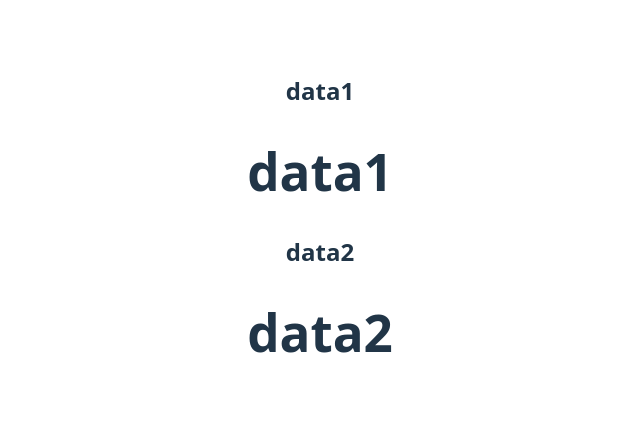
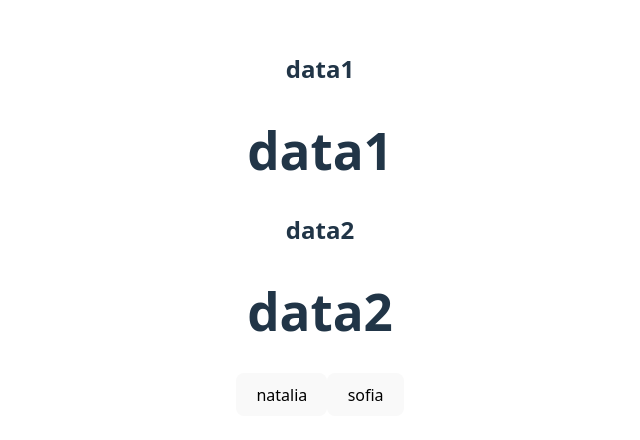
Before and after one commit to 25natalia/Checkpoint-repo, a React (Vite) app: page / in a window 1280 px wide. Shown: the part 176-616 px from the top of the page, without its empty margins (320-960 px from the left). Built offline with nearby package versions, Linux system fonts and the light colour scheme.

Commit message:
componente 2 creado

```diff
--- a/src/App.jsx
+++ b/src/App.jsx
@@ -1,6 +1,8 @@
 import './App.css';
 import Card from './components/Card/Card';
+import Header from './components/Header/Header';
 import { data } from './data/Card';
+import { info } from './data/Header';
 
 function App() {
 	return (
@@ -10,6 +12,12 @@ function App() {
 					return <Card key={card.id} title={card.title} />;
 				})}
 			</div>
+
+			<div>
+				{info.map((button) => {
+					return <Header key={button.id} name={button.name} />;
+				})}
+			</div>
 		</>
 	);
 }
--- /dev/null
+++ b/src/components/Header/Header.jsx
@@ -0,0 +1,9 @@
+const Header = ({ name }) => {
+	return (
+		<>
+			<button>{name}</button>
+		</>
+	);
+};
+
+export default Header;
--- /dev/null
+++ b/src/data/Header.js
@@ -0,0 +1,10 @@
+export const info = [
+	{
+		id: 1,
+		name: 'natalia',
+	},
+	{
+		id: 2,
+		name: 'sofia',
+	},
+];
```
Also changed, not shown: src/components/Header/Header.css (added).
